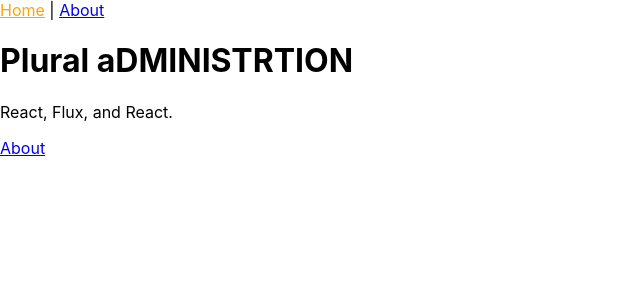
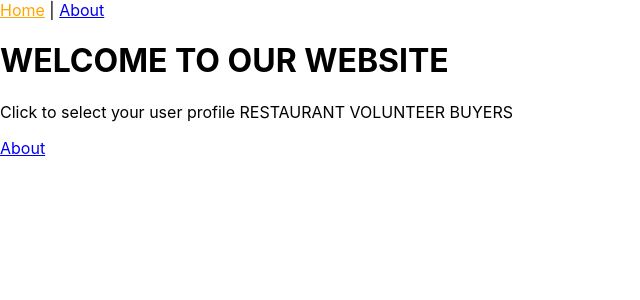
Before and after one commit to Tejas2805/CS3237-Project, a React (Create React App) app in the folder hello-world-app/: page / in a window 1280 px wide. Shown: the top 300 px of the page, without its empty margins (0-640 px from the left). Built offline with nearby package versions, Linux system fonts and the light colour scheme.

Commit message:
Update HomePage.js

```diff
--- a/hello-world-app/src/components/HomePage.js
+++ b/hello-world-app/src/components/HomePage.js
@@ -4,8 +4,11 @@
 function HomePage() {
   return (
       <div className = "jumbotron">
-        <h1> Plural aDMINISTRTION </h1>
-        <p> React, Flux, and React. </p>
+        <h1> WELCOME TO OUR WEBSITE </h1>
+        <p> Click to select your user profile
+            RESTAURANT
+            VOLUNTEER
+            BUYERS</p>
         <Link to="about" className="btn btn-primary">About</Link>
       </div>
   );
```
